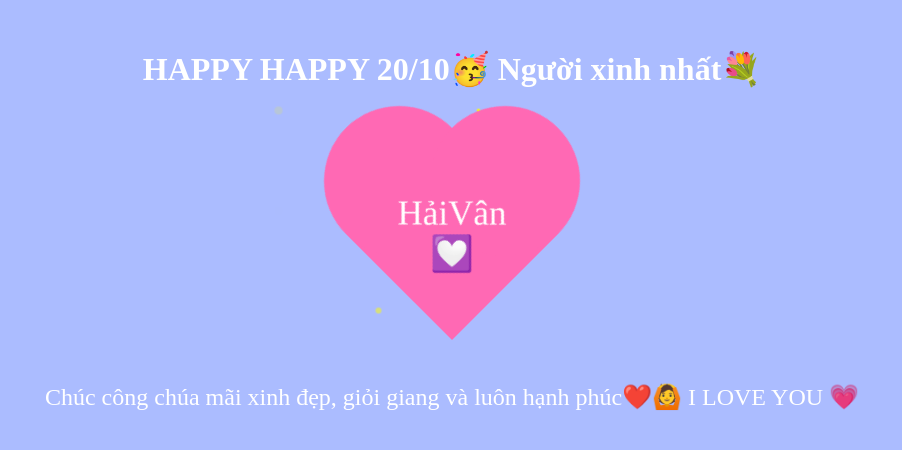
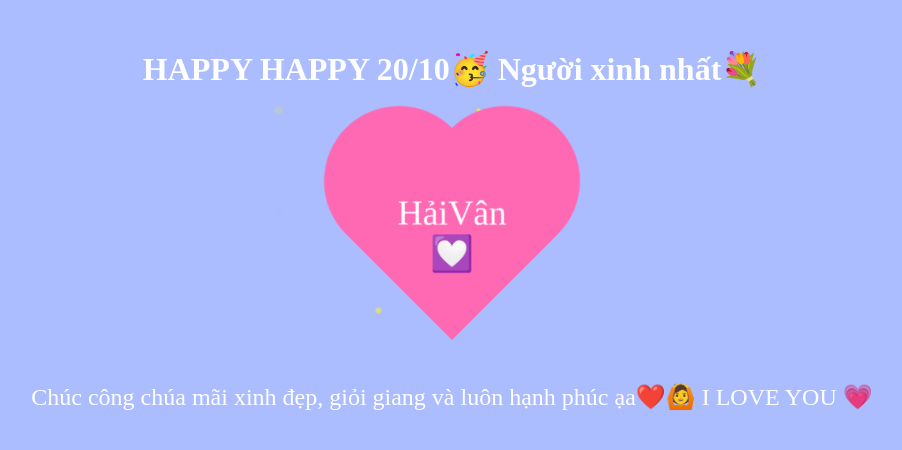
Before and after one commit to FridLong/Lor, a plain HTML site: page index.html in a window 1280 px wide. Shown: the whole page, without its empty margins (188-1090 px from the left). Drawn offline with Linux system fonts and the light colour scheme.

Commit message:
Update index.html

```diff
--- a/index.html
+++ b/index.html
@@ -25,7 +25,7 @@
         <div class="firework"></div>
     </div>
 
-    <div class="footer-text">Chúc công chúa mãi xinh đẹp, giỏi giang và luôn hạnh phúc❤️🙆 <span>I LOVE YOU 💗</span> </div>
+    <div class="footer-text">Chúc công chúa mãi xinh đẹp, giỏi giang và luôn hạnh phúc ạa❤️🙆 <span>I LOVE YOU 💗</span> </div>
 
 </body>
 </html>
```
